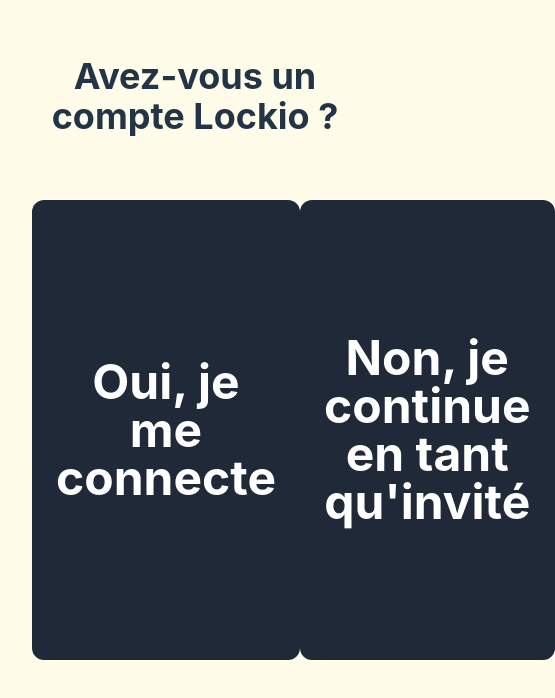
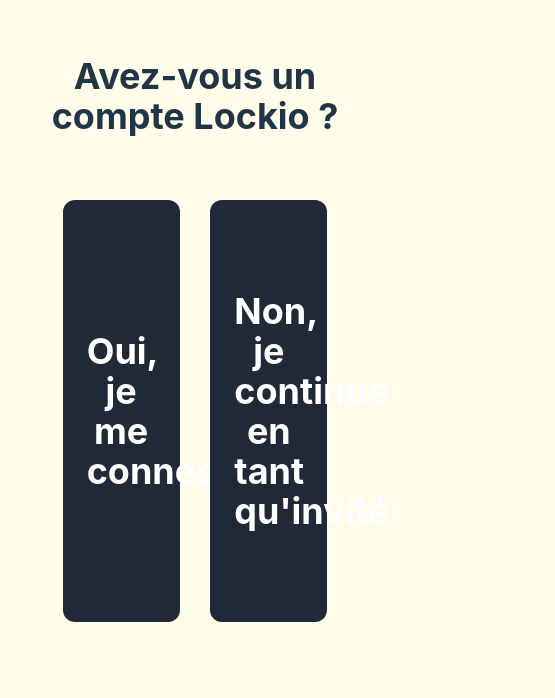
Before and after one commit to Lockiio/lockio-borne, a Vue app: page / in a window 390 px wide. Shown: the top 698 px of the page, 555 px wide, since content can reach past the window. Built offline with nearby package versions, Linux system fonts and the light colour scheme.

Commit message:
fix: responsive

```diff
--- a/src/components/BigButton.vue
+++ b/src/components/BigButton.vue
@@ -1,12 +1,10 @@
 <template>
-  <button class="bg-gray-800 text-white font-bold py-10 px-6 rounded-xl text-5xl">
+  <button class="bg-gray-800 text-white font-bold py-10 px-6 rounded-xl text-4xl">
     {{ props.text }}
   </button>
 </template>
 
 <script setup>
-import { defineProps } from 'vue'
-
 const props = defineProps({
   text: {
     type: String,
@@ -19,7 +17,7 @@
 <style scoped>
 
 button {
-  width: 360px;
-  height: 460px;
+  width: 30vw;
+  min-height: 50vh;
 }
 </style>
```
